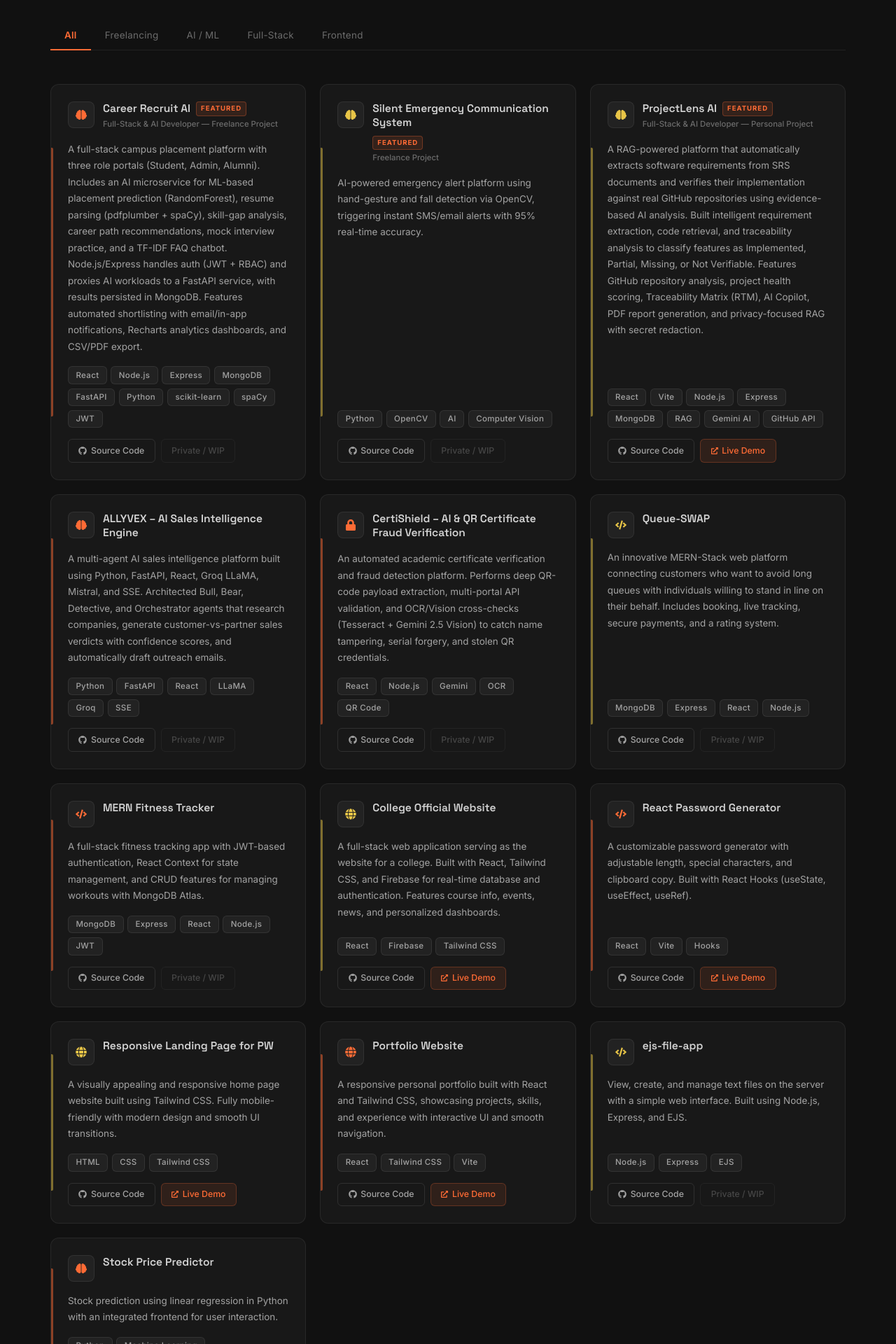
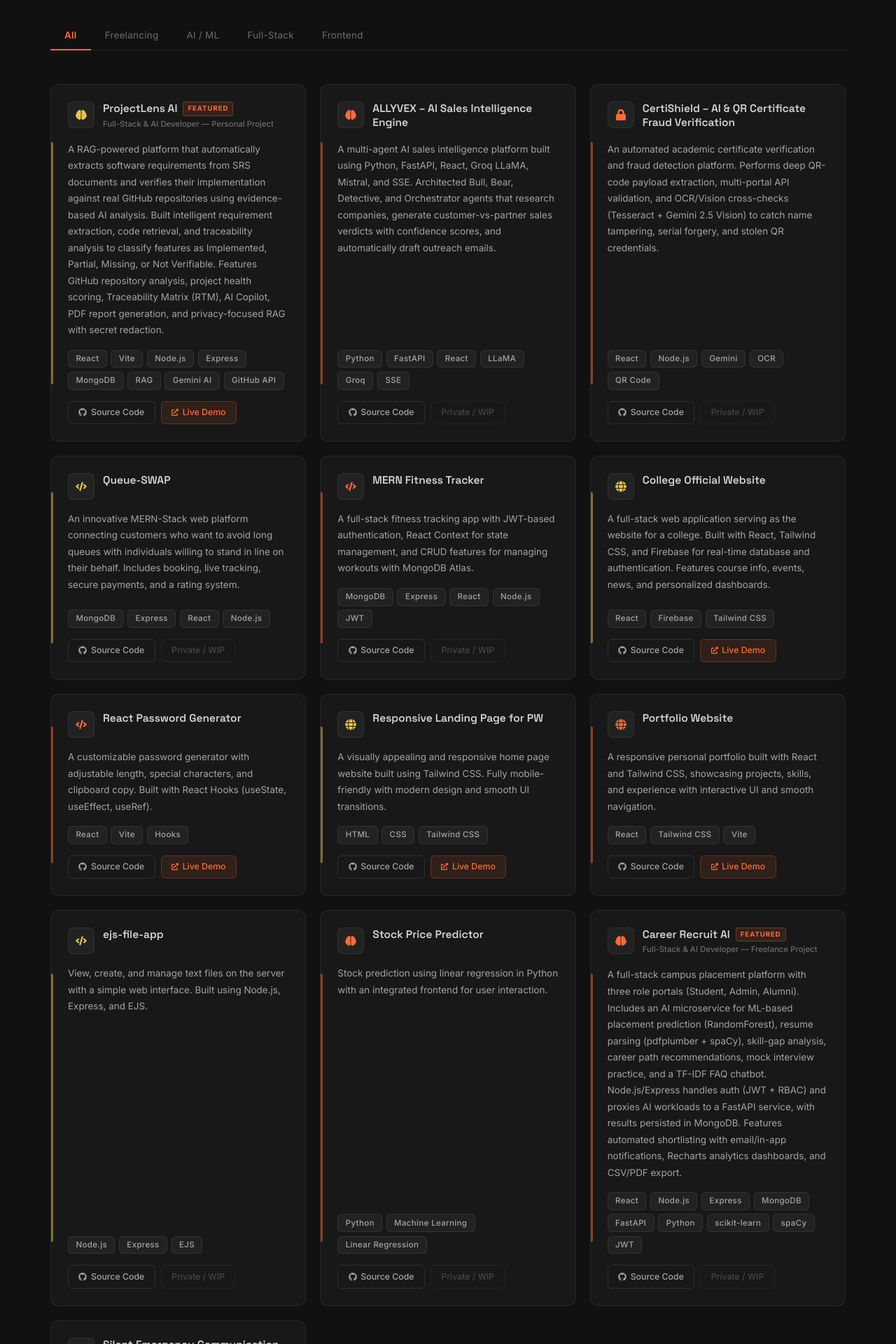
Before and after one commit to Bhavik9696/portfolio, a React (Vite) app: page /projects in a window 1280 px wide. Shown: the part 240-2160 px from the top of the page at 70% size. Built offline with nearby package versions, Linux system fonts and the light colour scheme.

Commit message:
fix: show ProjectLens AI first in All tab

```diff
--- a/src/pages/Projects.jsx
+++ b/src/pages/Projects.jsx
@@ -388,7 +388,7 @@ function ProjectCard({ project, index }) {
 /* ─── MAIN PROJECTS PAGE ─── */
 export default function Projects() {
   const [activeFilter, setActiveFilter] = useState("all");
-  const allProjects = [...freelanceProjects, ...personalProjects];
+  const allProjects = [...personalProjects, ...freelanceProjects];
 
   const filtered =
     activeFilter === "all"
```
